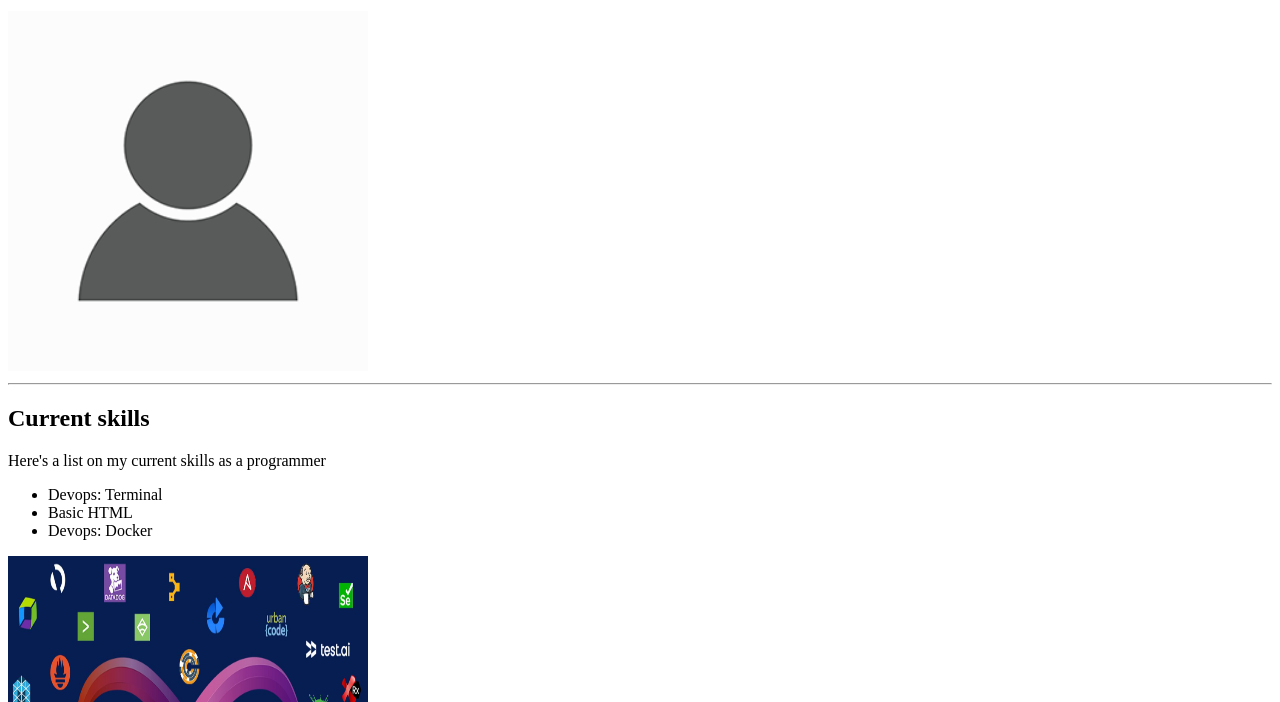
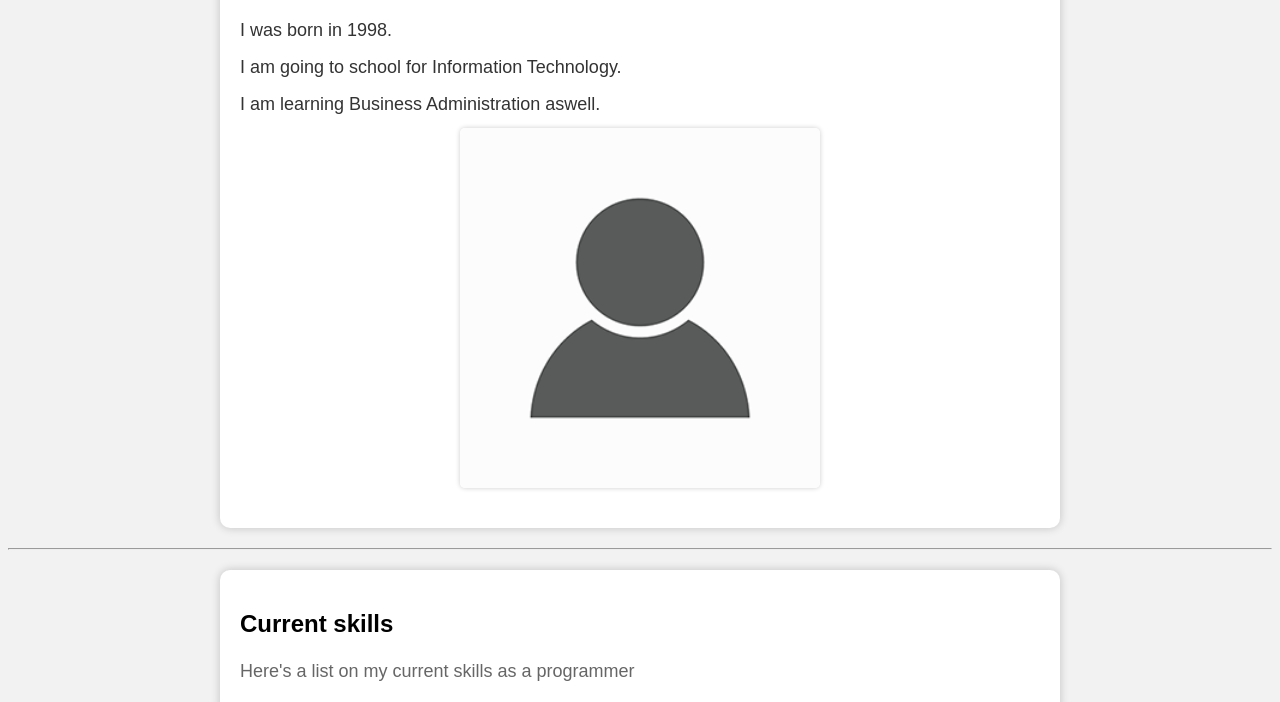
Before and after one commit to AnthonyFiset/First_Project, a plain HTML site: page index.html in a window 1280 px wide. Shown: the part 214-916 px from the top of the page. Drawn offline with Linux system fonts and the light colour scheme.

Commit message:
added some style

```diff
--- a/index.html
+++ b/index.html
@@ -5,6 +5,7 @@
     <meta charset="UTF-8">
     <meta http-equiv="X-UA-Compatible" content="IE=edge">
     <meta name="viewport" content="width=device-width, initial-scale=1.0">
+    <link rel="stylesheet" href="style.css">
     <title>First Project</title>
 </head>
 
--- /dev/null
+++ b/style.css
@@ -0,0 +1,57 @@
+body {
+  font-family: Arial, sans-serif;
+  background-color: #f2f2f2;
+}
+
+section {
+  background-color: #fff;
+  border-radius: 10px;
+  box-shadow: 0 0 10px rgba(0, 0, 0, 0.2);
+  margin: 20px auto;
+  max-width: 800px;
+  padding: 20px;
+}
+
+h1 {
+  color: #333;
+  font-size: 36px;
+  margin-bottom: 10px;
+}
+
+img {
+  border-radius: 5px;
+  box-shadow: 0 0 5px rgba(0, 0, 0, 0.2);
+  display: block;
+  margin: 0 auto 20px;
+  max-width: 100%;
+}
+
+p {
+  color: #666;
+  font-size: 18px;
+  line-height: 1.5;
+  margin-bottom: 20px;
+}
+
+ul {
+  list-style: none;
+  margin: 0;
+  padding: 0;
+}
+
+li {
+  color: #333;
+  font-size: 18px;
+  line-height: 1.5;
+  margin-bottom: 10px;
+}
+
+li b {
+  color: #666;
+  font-weight: normal;
+}
+
+iframe {
+  display: block;
+  margin: 0 auto;
+}
```
